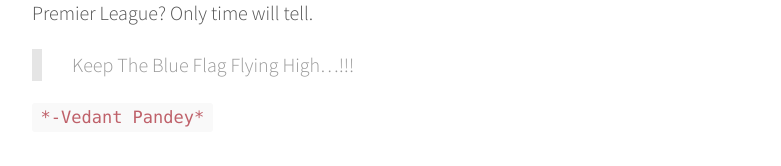
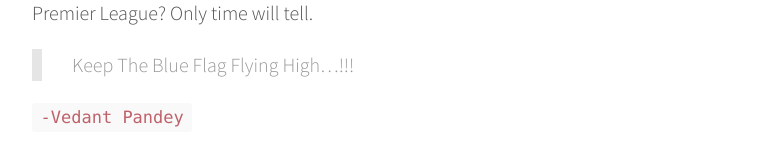
Before and after one commit to chelseafcindia/blog, a Jekyll site: the page built from _posts/2021-01-30-chelsea-vs-burnley-preview.markdown, in a window 1280 px wide and 900 px high, scrolled down 3914 px. Shown: the part 647-813 px from the top of the window, without its empty margins (248-1029 px from the left). Built offline with Jekyll 4.4.1, drawn with Linux system fonts in a browser that asks for light colours; comment, search, counter and statistics services are not loaded.

```diff
--- a/_posts/2021-01-30-chelsea-vs-burnley-preview.markdown
+++ b/_posts/2021-01-30-chelsea-vs-burnley-preview.markdown
@@ -61,4 +61,4 @@ Chelsea on the other hand are coming with a draw from their previous game with n
 
 > Keep The Blue Flag Flying High...!!!
 
-`*-Vedant Pandey*`
+`-Vedant Pandey`
```
